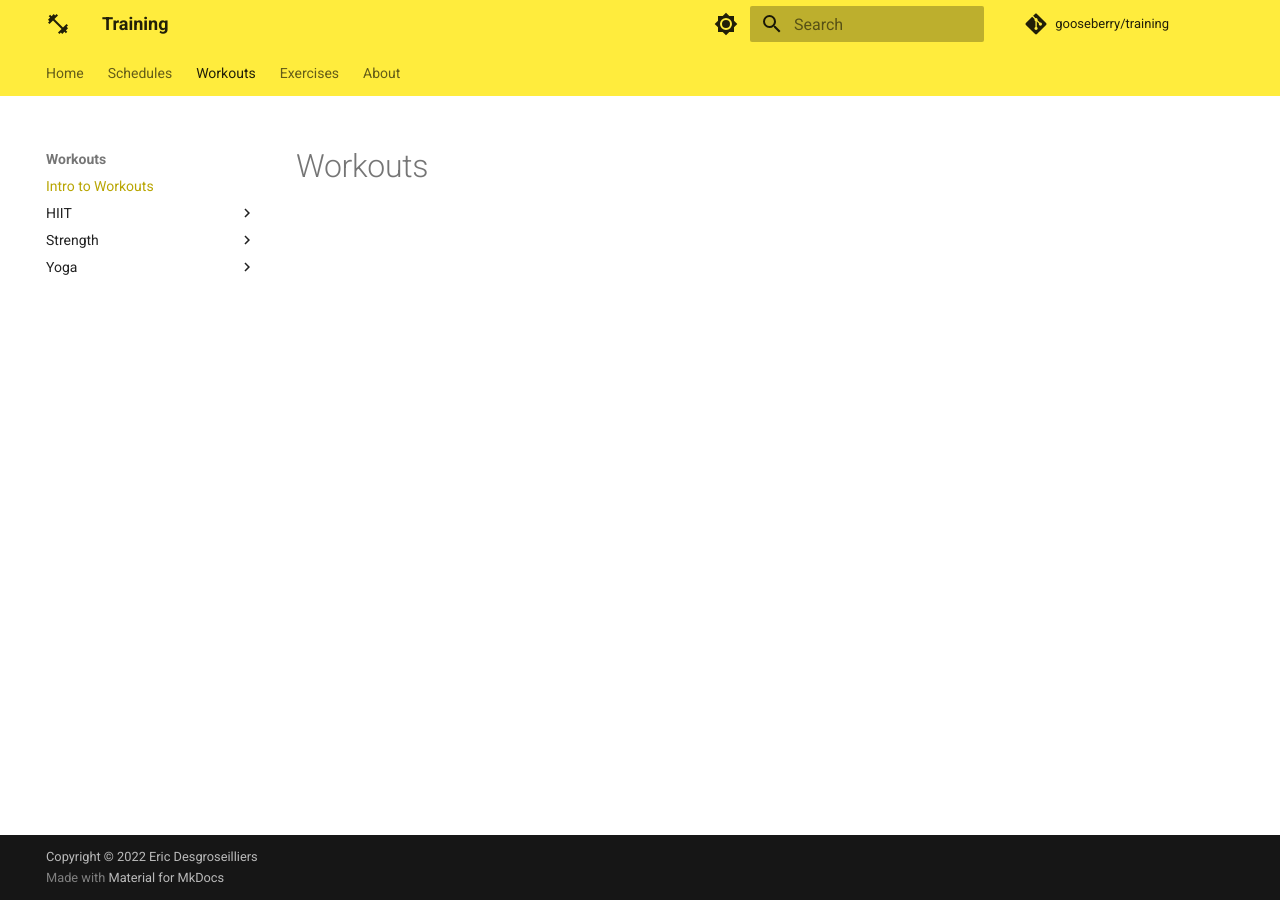
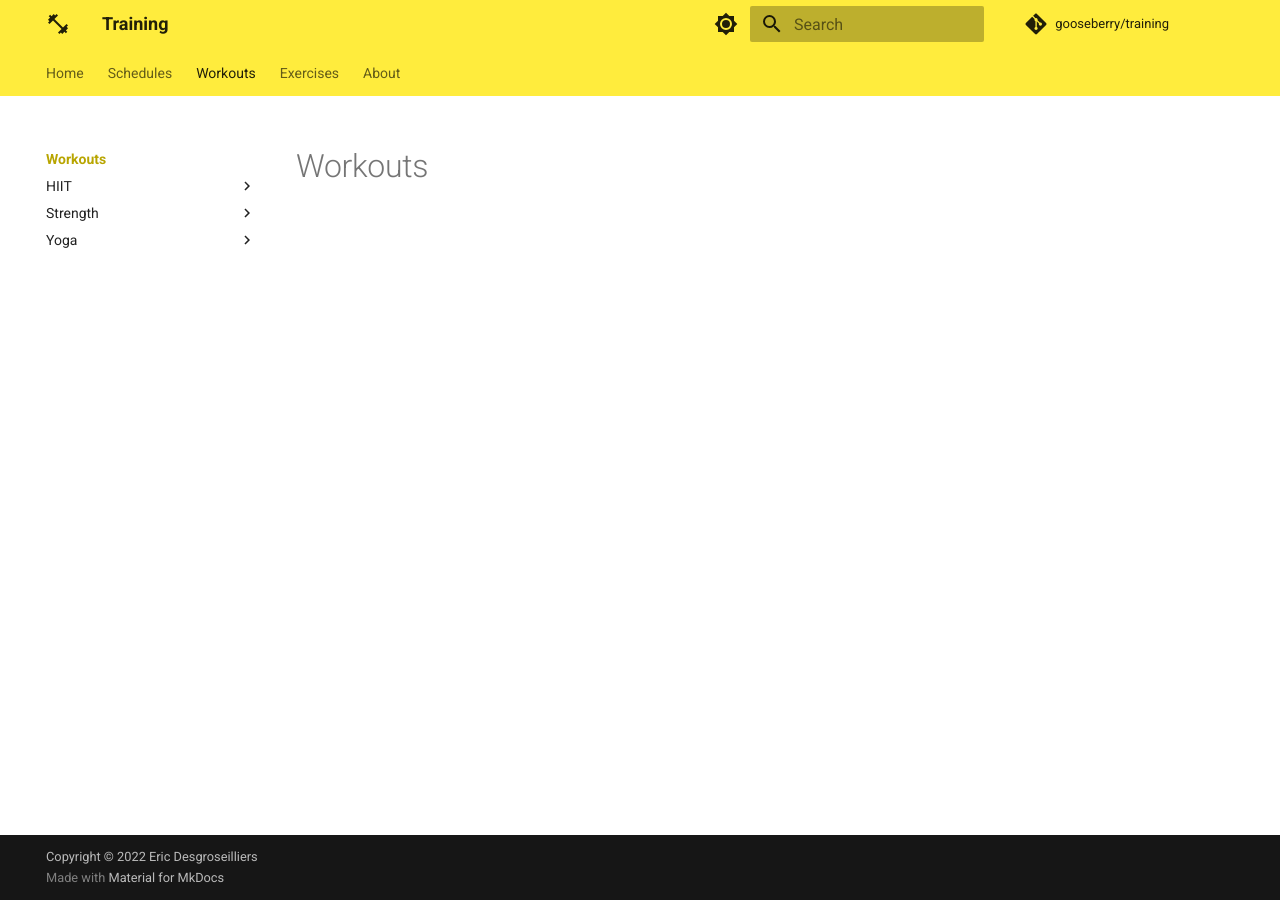
Before and after one commit to gooseberry/training, an MkDocs documentation site: the page built from docs/workouts/index.md, in a window 1280 px wide. Built offline with MkDocs 1.6.1 and Material for MkDocs 9.7.7, drawn with Linux system fonts in a browser that asks for light colours; comment, search, counter and statistics services are not loaded.

Commit message:
added section index pages

```diff
--- a/mkdocs.yml
+++ b/mkdocs.yml
@@ -51,6 +51,7 @@ theme:
         - navigation.tracking
         - navigation.tabs
         - navigation.top
+        - navigation.indexes
 
 # Extensions
 markdown_extensions:
@@ -76,10 +77,10 @@ markdown_extensions:
 nav:
     - Home: "index.md"
     - Schedules:
-        - Intro to Schedules: "schedules/index.md"
+        - schedules/index.md
         - TRX 1 Week Program: "schedules/trx-1-week-program.md"
     - Workouts:
-        - Intro to Workouts: "workouts/index.md"
+        - workouts/index.md
         - HIIT:
             - Tabata: "workouts/tabata-1.md"
             - 30-20-10: "workouts/30-20-10.md"
@@ -91,7 +92,7 @@ nav:
             - Saluation Flow: "workouts/yoga-salutation.md"
             - Balance: "workouts/yoga-balance.md"
     - Exercises:
-        - Intro to Exercises: "exercises/index.md"
+        - exercises/index.md
         - TRX Bicep Curl: "exercises/trx-bicep-curl.md"
         - TRX Tricep Extension: "exercises/trx-tricep-extension.md"
     - About:
```
